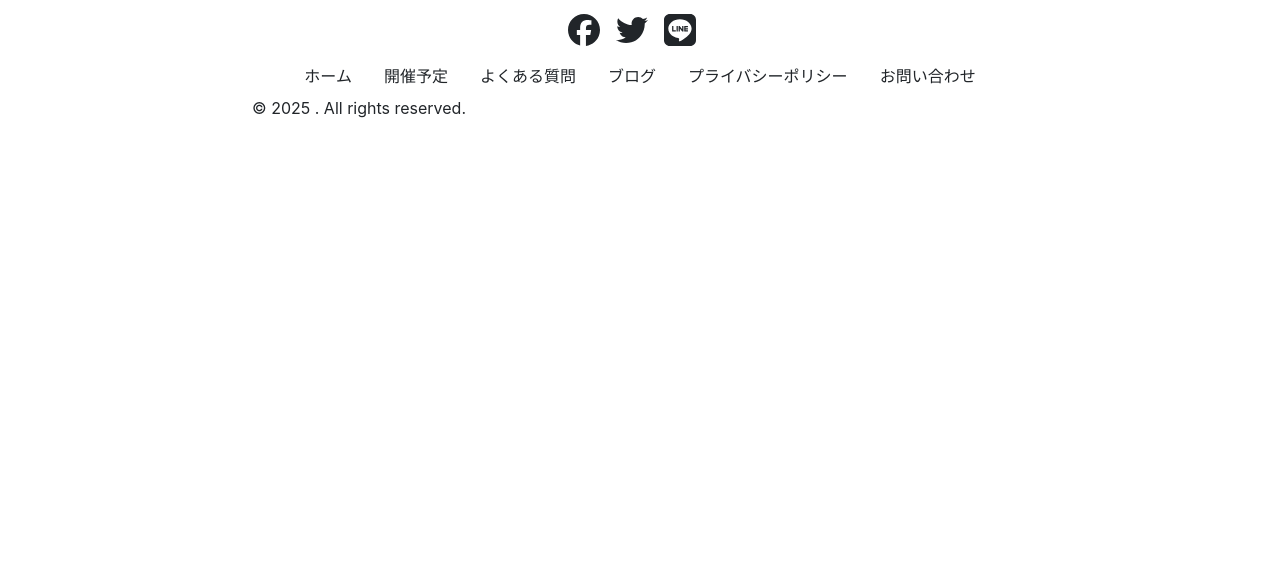
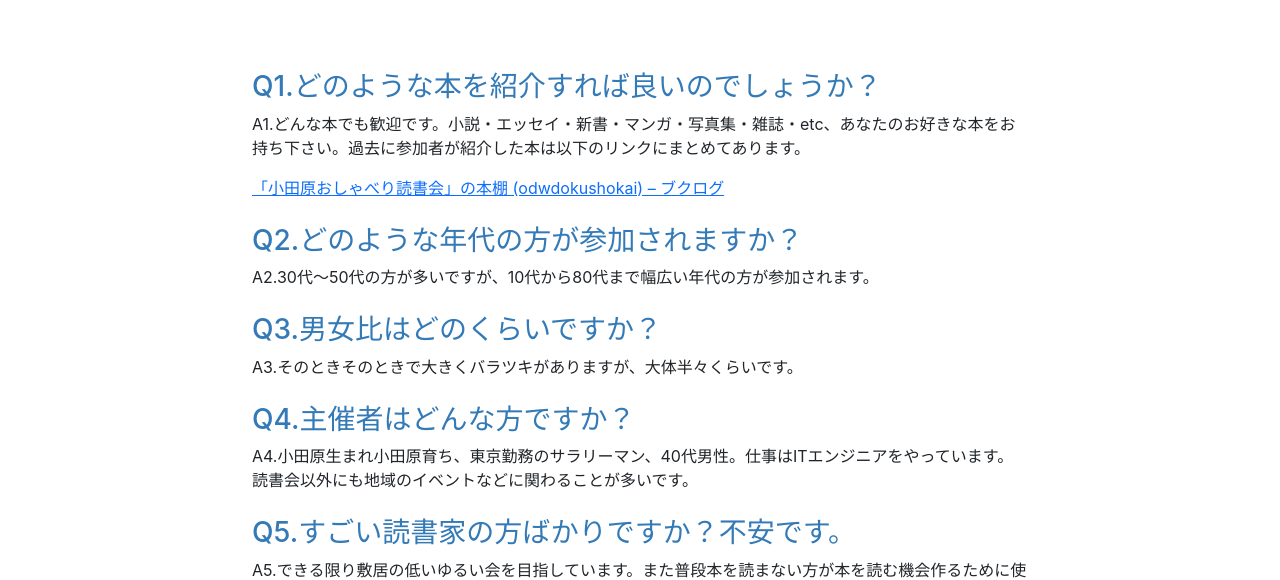
Before and after one commit to TomoyukiKawase/odawara-dokusho-app, a React (Create React App) app: page /faq in a window 1280 px wide. Shown: the part 220-800 px from the top of the page. Built offline with nearby package versions, Linux system fonts and the light colour scheme.

Commit message:
"restore-faq-structure"

```diff
--- a/src/FAQ.js
+++ b/src/FAQ.js
@@ -3,11 +3,33 @@ import { Container } from 'react-bootstrap';
 
 function FAQ() {
   return (
-    <section className="hero-section bg-primary text-white d-flex align-items-center justify-content-center">
-      <Container className="content-width">
-        <h1>よくある質問</h1>
-      </Container>
-    </section>
+    <>
+      <section className="hero-section bg-primary text-white d-flex align-items-center justify-content-center">
+        <Container className="content-width">
+          <h1>よくある質問</h1>
+        </Container>
+      </section>
+
+      <section id="faq-content" className="py-5">
+        <Container className="content-width">
+          <h3 className="text-primary mt-4">Q1.どのような本を紹介すれば良いのでしょうか？</h3>
+          <p>A1.どんな本でも歓迎です。小説・エッセイ・新書・マンガ・写真集・雑誌・etc、あなたのお好きな本をお持ち下さい。過去に参加者が紹介した本は以下のリンクにまとめてあります。</p>
+          <p><a href="https://booklog.jp/users/odwdokushokai" target="_blank" rel="noopener noreferrer">「小田原おしゃべり読書会」の本棚 (odwdokushokai) – ブクログ</a></p>
+
+          <h3 className="text-primary mt-4">Q2.どのような年代の方が参加されますか？</h3>
+          <p>A2.30代～50代の方が多いですが、10代から80代まで幅広い年代の方が参加されます。</p>
+
+          <h3 className="text-primary mt-4">Q3.男女比はどのくらいですか？</h3>
+          <p>A3.そのときそのときで大きくバラツキがありますが、大体半々くらいです。</p>
+
+          <h3 className="text-primary mt-4">Q4.主催者はどんな方ですか？</h3>
+          <p>A4.小田原生まれ小田原育ち、東京勤務のサラリーマン、40代男性。仕事はITエンジニアをやっています。読書会以外にも地域のイベントなどに関わることが多いです。</p>
+
+          <h3 className="text-primary mt-4">Q5.すごい読書家の方ばかりですか？不安です。</h3>
+          <p>A5.できる限り敷居の低いゆるい会を目指しています。また普段本を読まない方が本を読む機会作るために使って頂けると嬉しいです。</p>
+        </Container>
+      </section>
+    </>
   );
 }
 
```
